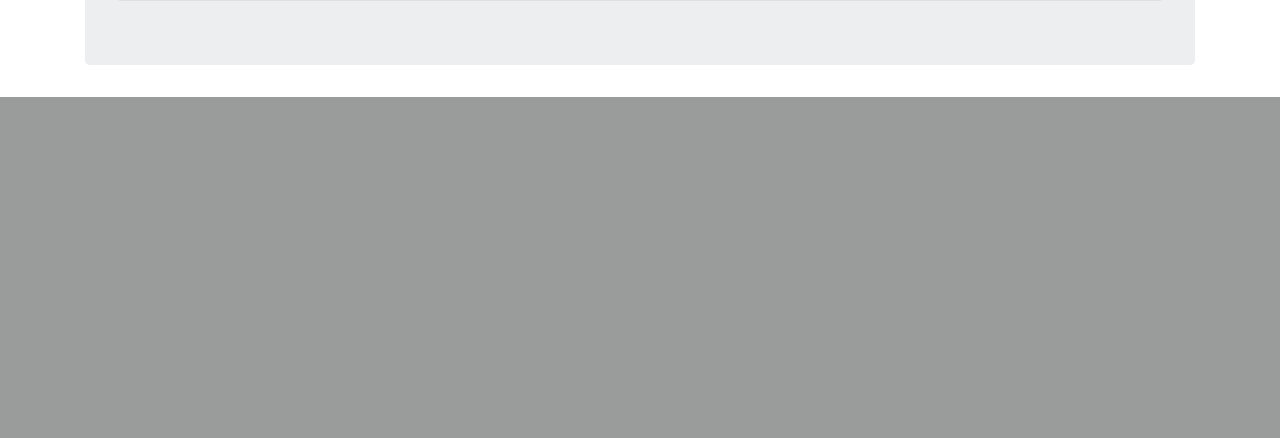
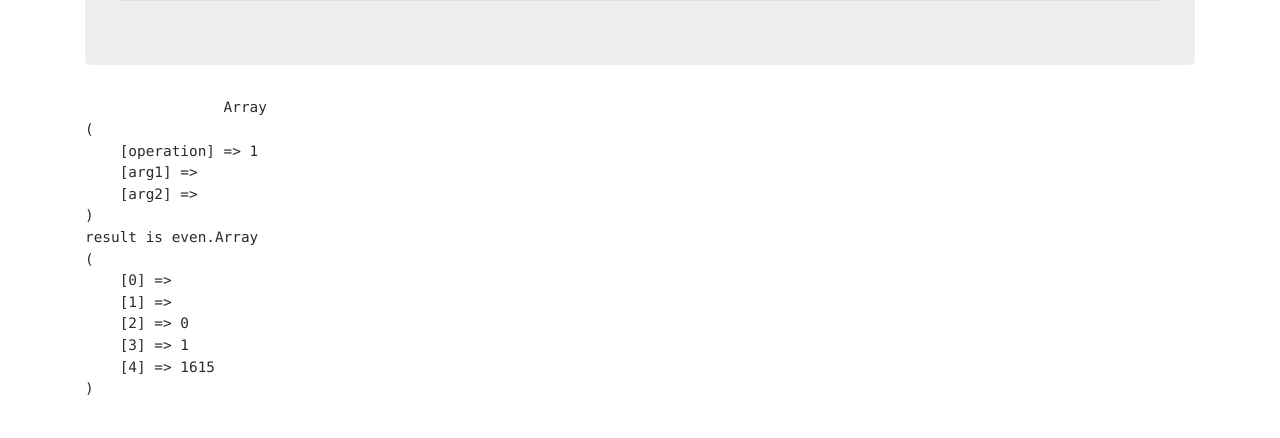
Before and after one commit to MindaugasSimkus/calculator, a PHP site: page /?operation=1 in a window 1280 px wide. Shown: the part 1038-1476 px from the top of the page. Before the commit the page ends 1135 px from the top, so only its background shows below. Run offline with PHP 8.4, Linux system fonts and the light colour scheme; some libraries are stand-ins or nearby versions.

Commit message:
some tasks with calculator durin lecture 5

```diff
--- /dev/null
+++ b/functions.php
@@ -0,0 +1,26 @@
+<?php
+function print_symbols($result) {
+	for ($i=1; $i <=$result ; $i++) {
+		echo "#";
+	}
+}
+
+function oddeven($result) {
+
+	if (($result % 2) == 1) {
+		echo "result is odd." ;
+    }
+  	if (($result % 2) == 0) {
+  		echo "result is even." ;
+	}
+
+}
+function fivefour($arg1, $arg2, $result) {
+	if ($arg1==5 && $arg2==4 && $result!==20) {
+		echo "<br/>This was not a multiplication<br/>";
+	} else {
+		return true;
+	}
+}
+
+?>
--- a/index.php
+++ b/index.php
@@ -1,5 +1,5 @@
 <?php
-  //require "php_paskaita4functions.php";
+  require "functions.php";
   //include "functions.php";
 ?>
 <?php
@@ -9,6 +9,7 @@
 		switch($_GET['operation']){
 			case "add":
 				$result = $_GET['arg1'] + $_GET['arg2'];
+				print_symbols($result);
 				$whereisdiv = 0;
 			break;
 			case "sub":
@@ -25,12 +26,13 @@
 					$whereisdiv = 0;
 				} else {
 					$whereisdiv = 1;
-					$result = "<div class ='jumbotron text-center'><div class='card  style='max-width: 20rem;'> <img class='card-img-top' src='https://allgeektomeblog.files.wordpress.com/2012/01/smg_king_leonidas.jpg' alt='Card image cap'><div class='card-block'> <h4 class='card-title'>Mr. Leonidas says</h4><p class='card-text' style='font-size: 20px;'>You can not divide by zero!!!</p></div></div></div>";
+					$result = "<div class ='jumbotron text-center'><div class='card  style='max-width: 20rem;'> <img class='card-img-top' src='https://allgeektomeblog.files.wordpress.com/2012/01/smg_king_leonidas.jpg' alt='Card image cap'><div class='card-block'> <h4 class='card-title'>Mr. Leonidas says</h4><p class='card-text alert-danger' style='font-size: 20px;'>You can not divide by zero!!!</p></div></div></div>";
 				}
 			break;
 			default:
 		}
 	}
+
 	if(isset($_GET['arg1']) && isset($_GET['arg2'])) {
 		$_GET['arg1'] = $_GET['arg1'];
 		$_GET['arg2'] = $_GET['arg2'];
@@ -38,6 +40,7 @@
 		$_GET['arg1'] = "";
 		$_GET['arg2'] = "";
 	}
+
 ?>
 <!DOCTYPE html>
 <html>
@@ -48,6 +51,7 @@
 	<script src="https://code.jquery.com/jquery-3.1.1.slim.min.js" integrity="sha384-A7FZj7v+d/sdmMqp/nOQwliLvUsJfDHW+k9Omg/a/EheAdgtzNs3hpfag6Ed950n" crossorigin="anonymous"></script>
 	<script src="https://cdnjs.cloudflare.com/ajax/libs/tether/1.4.0/js/tether.min.js" integrity="sha384-DztdAPBWPRXSA/3eYEEUWrWCy7G5KFbe8fFjk5JAIxUYHKkDx6Qin1DkWx51bBrb" crossorigin="anonymous"></script>
 	<script src="https://maxcdn.bootstrapcdn.com/bootstrap/4.0.0-alpha.6/js/bootstrap.min.js" integrity="sha384-vBWWzlZJ8ea9aCX4pEW3rVHjgjt7zpkNpZk+02D9phzyeVkE+jo0ieGizqPLForn" crossorigin="anonymous"></script>
+	<script src="script.js"></script>
     <style>
     	div.img-responsive {
     		background: url(https://allgeektomeblog.files.wordpress.com/2012/01/smg_king_leonidas.jpg) no-repeat center;
@@ -91,19 +95,23 @@
 			 		echo $result;
 			 	}
 			 ?>
-		    <script>
-				function check_arg(argument){
-					if (document.getElementById(argument).value == "") {
-						document.getElementById(argument).classList.add("alert-danger");
-					} else {
-						document.getElementById(argument).classList.add("alert-success");
-					}
-				}
-			</script>
+
 			<script>
 	        	check_arg("arg1");
 	        	check_arg("arg2");
 	        </script>
+	        <pre>
+	        <?php
+	        	print_r($_GET);
+	        	oddeven($result);
+	        	fivefour($_GET['arg1'], $_GET['arg2'], $result);
+	        	$selected_val = $_GET['operation'];
+	        	$temp = array($_GET['arg1'], $_GET['arg2'], $result, $_GET['operation'], rand(0, 9999));
+	        	print_r($temp);
+	        ?>
+	        </pre>
+
+
         </div>
       </div>
     </div>
--- /dev/null
+++ b/script.js
@@ -0,0 +1,7 @@
+function check_arg(argument){
+	if (document.getElementById(argument).value == "") {
+		document.getElementById(argument).classList.add("alert-danger");
+	} else {
+		document.getElementById(argument).classList.add("alert-success");
+	}
+}
```
